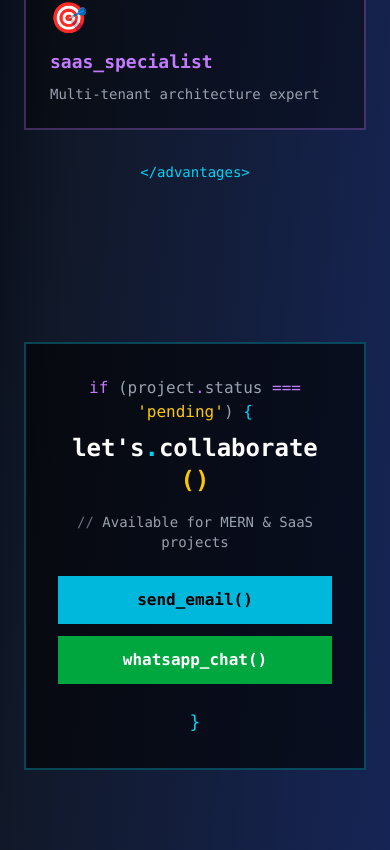
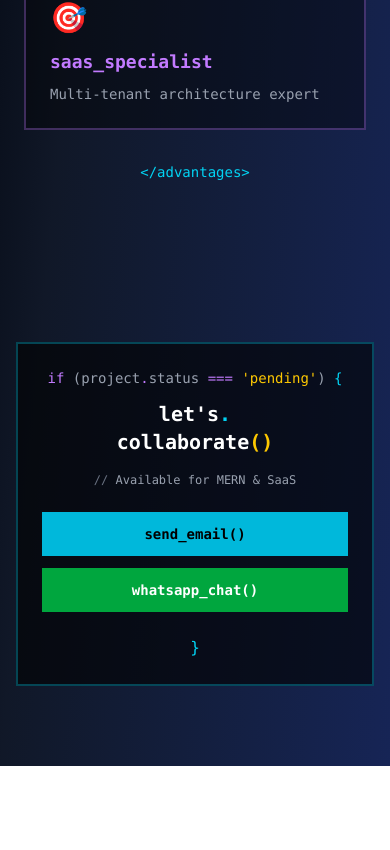
Before and after one commit to Kristianarchila/PortafolioKristian, a React (Vite) app: page / in a window 390 px wide. Shown: the part 3349-4199 px from the top of the page. After the commit the page ends 4115 px from the top, so only its background shows below. Built offline with nearby package versions, Linux system fonts and the light colour scheme.

Commit message:
Update portfolio to tech/developer aesthetic with MERN + SaaS focus

```diff
--- a/src/Componentes/Home.jsx
+++ b/src/Componentes/Home.jsx
@@ -244,21 +244,23 @@ export default function Home() {
       {/* ================================ */}
       {/* CTA FINAL - TECH STYLE */}
       {/* ================================ */}
-      <section className="relative px-6 md:px-24 py-20">
-        <div className="max-w-4xl mx-auto text-center bg-black/60 border-2 border-cyan-400/30 p-8 md:p-12 font-mono">
-          <p className="text-base md:text-xl text-gray-400 mb-2">
+      <section className="relative px-4 md:px-24 py-20">
+        <div className="max-w-4xl mx-auto text-center bg-black/60 border-2 border-cyan-400/30 p-6 md:p-12 font-mono overflow-hidden">
+          <p className="text-sm md:text-xl text-gray-400 mb-3 overflow-x-auto">
             <span className="text-purple-400">if</span> (project<span className="text-purple-400">.</span>status <span className="text-purple-400">===</span> <span className="text-yellow-400">'pending'</span>) <span className="text-cyan-400">{'{'}</span>
           </p>
-          <h2 className="text-2xl md:text-4xl font-bold text-white mb-4 px-2 md:ml-4 break-words">
-            let's<span className="text-cyan-400">.</span>collaborate<span className="text-yellow-400">()</span>
+          <h2 className="text-xl sm:text-2xl md:text-4xl font-bold text-white mb-4 px-1 break-all">
+            let's<span className="text-cyan-400">.</span>
+            <br className="sm:hidden" />
+            collaborate<span className="text-yellow-400">()</span>
           </h2>
-          <p className="text-sm md:text-lg text-gray-400 mb-6 md:mb-8 md:ml-4">
-            <span className="text-gray-500">//</span> Available for MERN & SaaS projects
+          <p className="text-xs md:text-lg text-gray-400 mb-6 md:mb-8">
+            <span className="text-gray-500">//</span> Available for MERN & SaaS
           </p>
-          <div className="flex flex-col gap-3 justify-center max-w-md mx-auto">
+          <div className="flex flex-col gap-3 justify-center w-full max-w-xs mx-auto">
             <a
               href="mailto:kristianarchila65@gmail.com"
-              className="px-6 py-3 bg-cyan-500 hover:bg-cyan-400 text-black font-bold text-base md:text-lg transition-all"
+              className="px-4 py-3 bg-cyan-500 hover:bg-cyan-400 text-black font-bold text-sm md:text-lg transition-all truncate"
             >
               send_email()
             </a>
@@ -266,12 +268,12 @@ export default function Home() {
               href="https://wa.me/56985622986"
               target="_blank"
               rel="noopener noreferrer"
-              className="px-6 py-3 bg-green-600 hover:bg-green-500 text-white font-bold text-base md:text-lg transition-all"
+              className="px-4 py-3 bg-green-600 hover:bg-green-500 text-white font-bold text-sm md:text-lg transition-all truncate"
             >
               whatsapp_chat()
             </a>
           </div>
-          <p className="text-lg md:text-xl text-cyan-400 mt-6">
+          <p className="text-base md:text-xl text-cyan-400 mt-6">
             <span className="text-cyan-400">{'}'}</span>
           </p>
         </div>
```
